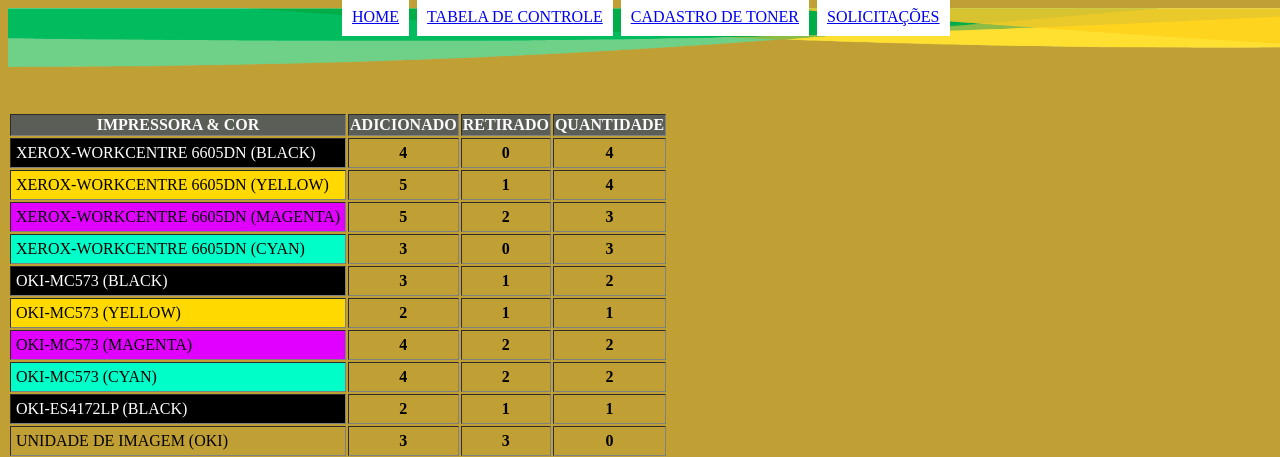
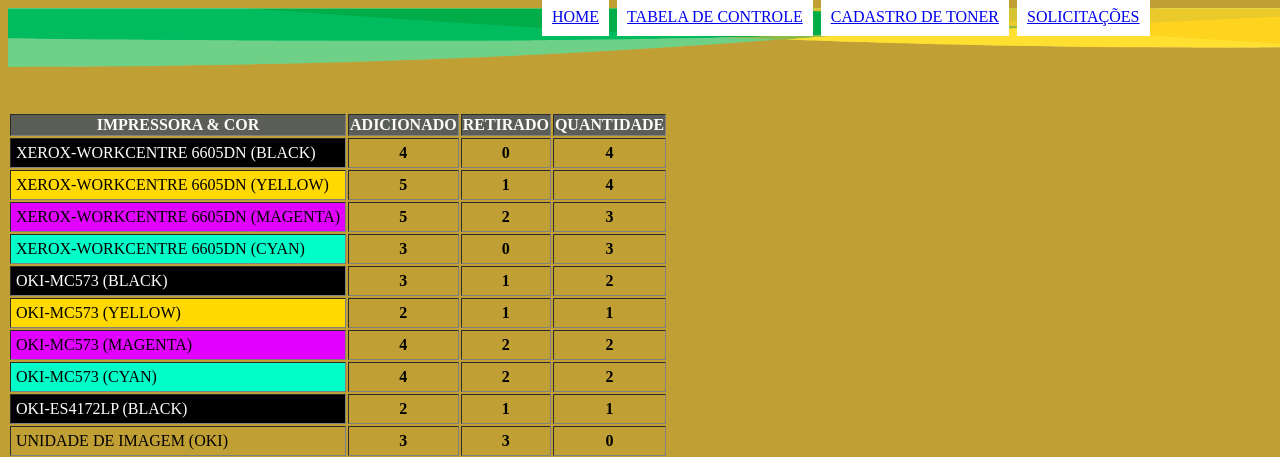
Before and after one commit to Taylon-00/Taylon-00.github.io, a PHP site: page / in a window 1280 px wide; the page is wider, and only the part inside the window is pictured. Shown: the top 457 px of that part. Run offline with PHP 8.4, Linux system fonts and the light colour scheme.

Commit message:
Update style.css

```diff
--- a/css/style.css
+++ b/css/style.css
@@ -16,7 +16,7 @@ nav#menu ul {
      text-transform: uppercase;
      position: absolute;
      top: -20px;
-     left: 300px;
+     left: 500px;
 }
 nav#menu li {
      display: inline-block;
```
